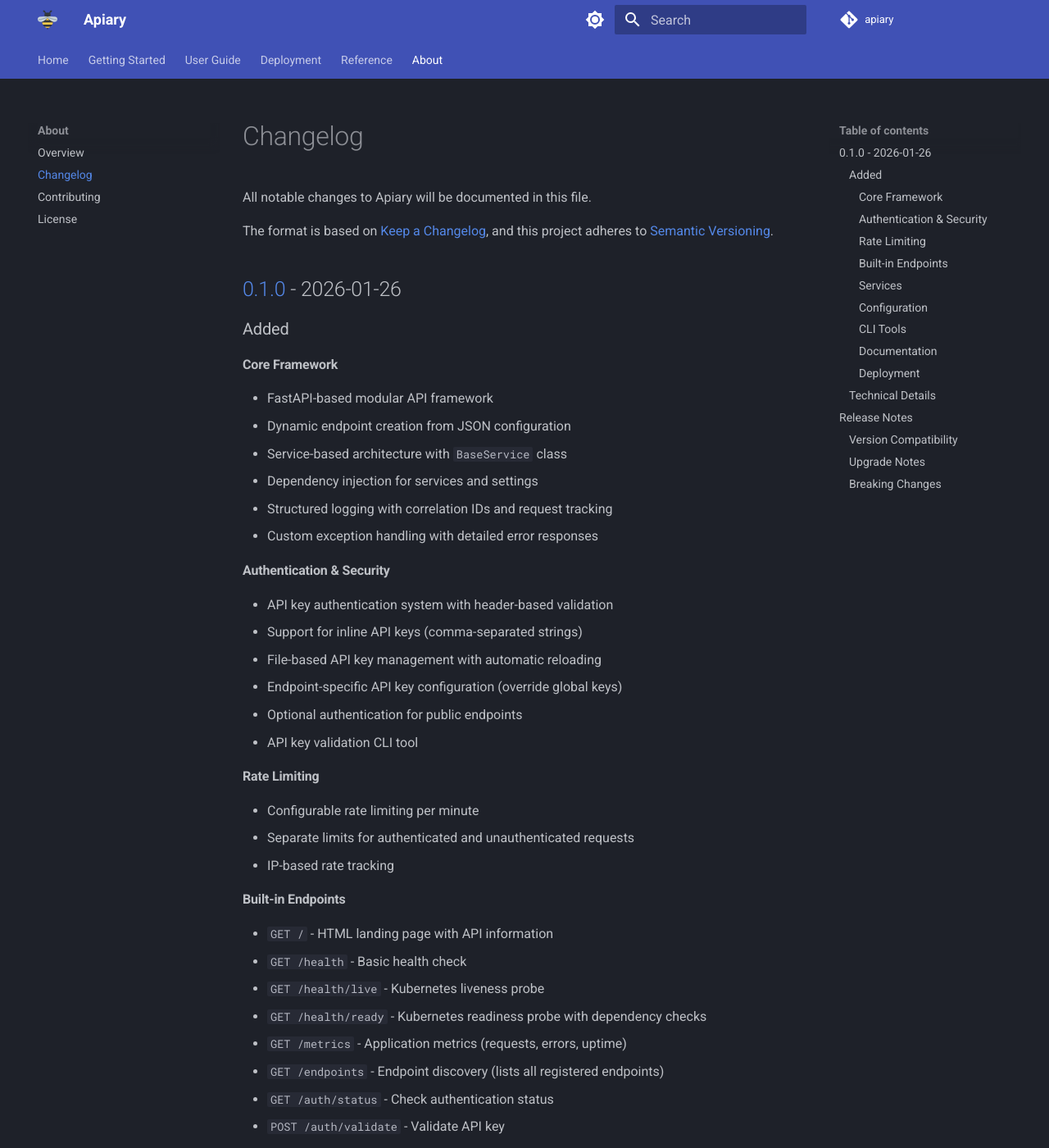
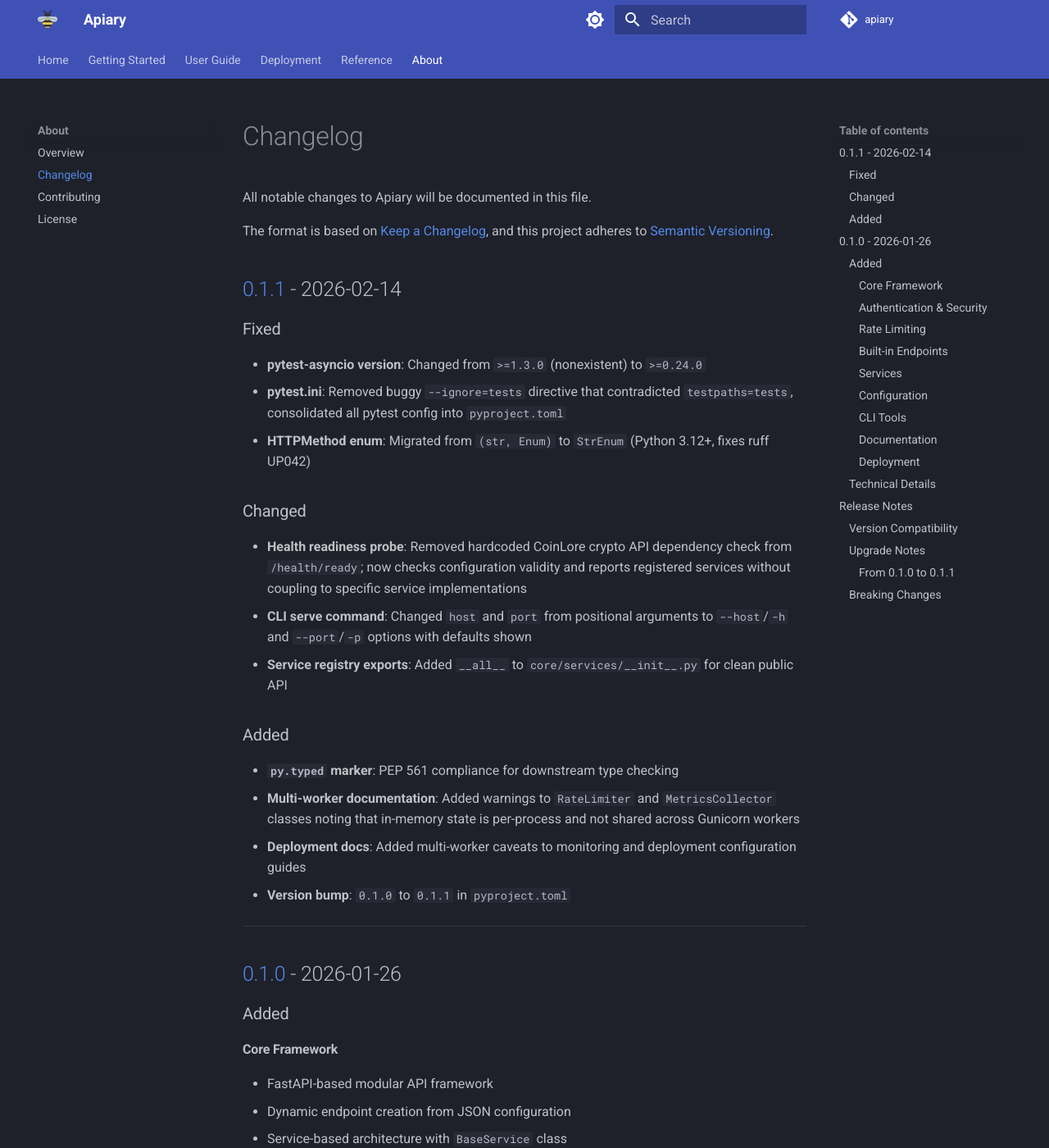
Before and after one commit to lancereinsmith/apiary, an MkDocs documentation site: the page built from docs/about/changelog.md, in a window 1280 px wide and 1400 px high. Shown: the whole window at 82% size. Built offline with MkDocs 1.6.1 and Material for MkDocs 9.7.7, drawn with Linux system fonts in a browser that asks for light colours; comment, search, counter and statistics services are not loaded; some of the changed text lies outside the part shown.

Commit message:
Enhance project configuration and documentation: Added `.cursorignore` and `.cursorindexingignore` to `.gitignore`, updated CLI command options for host and port, synchronized Python version in Dockerfile, and introduced `py.typed` for type checking. Bump version to 0.1.1 in `pyproject.toml`, updated dependencies, and improved health check logic in readiness probe. Added multi-worker considerations in documentation and refined service registry exports.

```diff
--- a/cli.py
+++ b/cli.py
@@ -31,8 +31,10 @@
 
 
 @cli.command()
-@click.argument("host", default="127.0.0.1")
-@click.argument("port", type=int, default=8000)
+@click.option("--host", "-h", default="127.0.0.1", show_default=True, help="Bind host")
+@click.option(
+    "--port", "-p", type=int, default=8000, show_default=True, help="Bind port"
+)
 @click.option("--reload", is_flag=True, help="Enable auto-reload")
 def serve(host: str, port: int, reload: bool):
     """Start the API server."""
--- a/docs/about/changelog.md
+++ b/docs/about/changelog.md
@@ -4,6 +4,29 @@
 
 The format is based on [Keep a Changelog](https://keepachangelog.com/en/1.0.0/),
 and this project adheres to [Semantic Versioning](https://semver.org/spec/v2.0.0.html).
+
+## [0.1.1] - 2026-02-14
+
+### Fixed
+
+- **pytest-asyncio version**: Changed from `>=1.3.0` (nonexistent) to `>=0.24.0`
+- **pytest.ini**: Removed buggy `--ignore=tests` directive that contradicted `testpaths=tests`, consolidated all pytest config into `pyproject.toml`
+- **HTTPMethod enum**: Migrated from `(str, Enum)` to `StrEnum` (Python 3.12+, fixes ruff UP042)
+
+### Changed
+
+- **Health readiness probe**: Removed hardcoded CoinLore crypto API dependency check from `/health/ready`; now checks configuration validity and reports registered services without coupling to specific service implementations
+- **CLI serve command**: Changed `host` and `port` from positional arguments to `--host`/`-h` and `--port`/`-p` options with defaults shown
+- **Service registry exports**: Added `__all__` to `core/services/__init__.py` for clean public API
+
+### Added
+
+- **`py.typed` marker**: PEP 561 compliance for downstream type checking
+- **Multi-worker documentation**: Added warnings to `RateLimiter` and `MetricsCollector` classes noting that in-memory state is per-process and not shared across Gunicorn workers
+- **Deployment docs**: Added multi-worker caveats to monitoring and deployment configuration guides
+- **Version bump**: `0.1.0` to `0.1.1` in `pyproject.toml`
+
+---
 
 ## [0.1.0] - 2026-01-26
 
@@ -103,13 +126,18 @@
 
 ### Upgrade Notes
 
-This is the initial release, no upgrade paths exist yet.
+#### From 0.1.0 to 0.1.1
+
+- **CLI**: `apiary serve HOST PORT` is now `apiary serve --host HOST --port PORT`. The old positional syntax no longer works.
+- **Health check**: `/health/ready` no longer checks the CoinLore API. If you were relying on the `crypto_api` field in the readiness response, it has been replaced by a `services` field listing all registered services.
+- **pytest config**: `pytest.ini` has been removed. All pytest configuration is now in `pyproject.toml`. If you had local customizations in `pytest.ini`, migrate them to `[tool.pytest.ini_options]` in `pyproject.toml`.
 
 ### Breaking Changes
 
-None (initial release)
+- `apiary serve` positional arguments replaced with `--host`/`--port` options (v0.1.1)
 
 ---
 
 [0.1.0]: https://github.com/lancereinsmith/apiary/releases/tag/v0.1.0
-[Unreleased]: https://github.com/lancereinsmith/apiary/compare/v0.1.0...HEAD
+[0.1.1]: https://github.com/lancereinsmith/apiary/releases/tag/v0.1.1
+[Unreleased]: https://github.com/lancereinsmith/apiary/compare/v0.1.1...HEAD
--- a/routers/__init__.py
+++ b/routers/__init__.py
@@ -1 +1,5 @@
-"""Router modules for API endpoints."""
+"""Router modules for API endpoints.
+
+Routers are auto-discovered by app.py from this directory
+and from routers_custom/ (if present).
+"""
```
Also changed, not shown: docs/deployment/configuration.md (+7 -1 lines), docs/deployment/monitoring.md (+7 -0 lines), docs/getting-started/installation.md (+1 -1 lines), docs/getting-started/quickstart.md (+1 -1 lines), docs/guide/builtin-endpoints.md (+26 -9 lines), pyproject.toml (+15 -9 lines), 10 other files.
